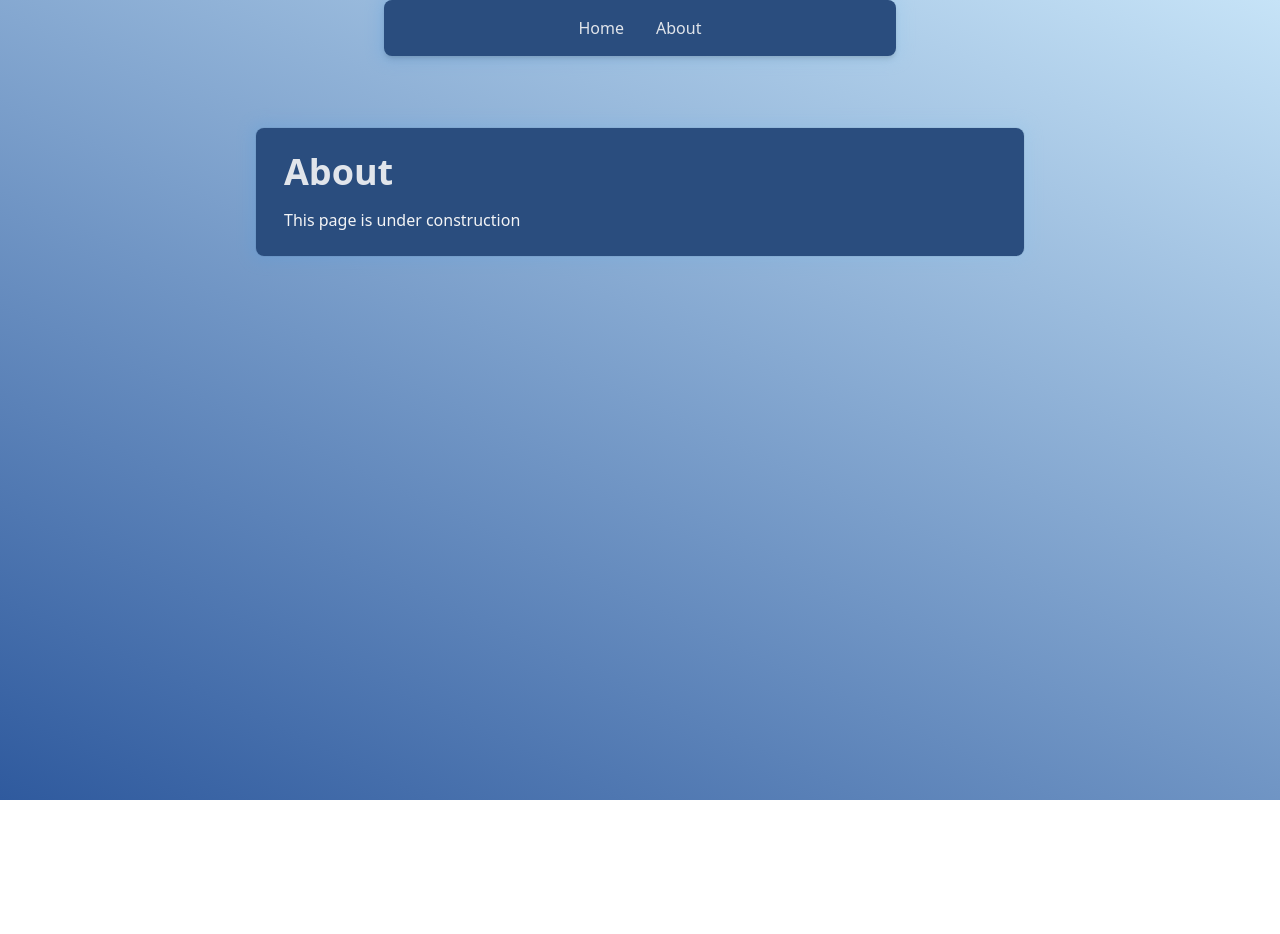
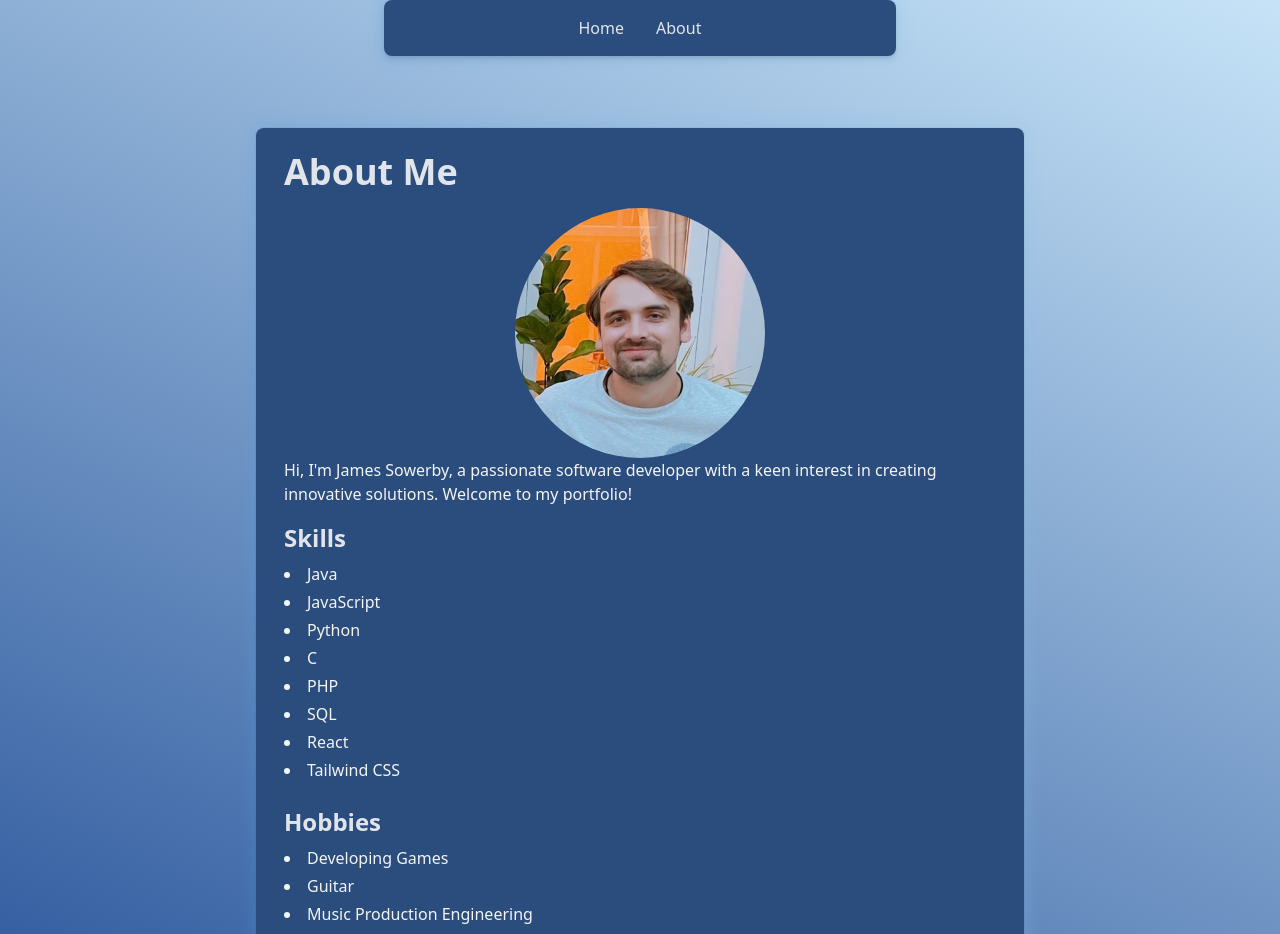
Before and after one commit to JimzSnowby/snowby-blog, a React (Vite) app: page /snowby-blog/about in a window 1280 px wide. Shown: the top 934 px of the page. Before the commit the page ends 800 px from the top, so only its background shows below. Built offline with nearby package versions, Linux system fonts and the light colour scheme.

Commit message:
Progressed About page

```diff
--- a/src/pages/About.jsx
+++ b/src/pages/About.jsx
@@ -1,3 +1,5 @@
+import ProfilePic from "../assets/ProfilePic.jpg";
+
 /**
  * About page
  *
@@ -6,6 +8,24 @@
  * @author James Sowerby
  */
 function About() {
+  const skills = [
+      "Java",
+      "JavaScript",
+      "Python",
+      "C",
+      "PHP",
+      "SQL",
+      "React",
+      "Tailwind CSS",
+  ];
+
+  const hobbies = [
+      "Developing Games",
+      "Guitar",
+      "Music Production Engineering",
+      "Traveling",
+  ];
+
   return (
       <div className="flex flex-col items-center">
           {/* Glowing border with scale effect */}
@@ -14,8 +34,38 @@ function About() {
 
               {/* Main content with padding and scale effect */}
               <div className="relative px-7 py-6 bg-malibu-900 ring-1 ring-gray-900/5 rounded-lg transition-transform transform group-hover:scale-105 duration-500 z-10">
-            <h1 className="text-4xl font-bold mb-4 text-cobalt-blue-text">About</h1>
-            <p className="text-gray-100">This page is under construction</p>
+                  <h1 className="text-4xl font-bold mb-4 text-cobalt-blue-text">About Me</h1>
+                  <div className="flex justify-center items-center">
+                    {/* Image */}
+                    <img
+                      src={ProfilePic}
+                      alt="Profile Picture"
+                      className="w-[250px] h-[250px] rounded-full"
+                    />
+                  </div>
+                  <p className="text-gray-100 mb-4">
+                      Hi, I'm James Sowerby, a passionate software developer with a keen interest in creating innovative solutions. Welcome to my portfolio!
+                  </p>
+
+                  {/* Skills Section */}
+                  <section className="mb-6">
+                      <h2 className="text-2xl font-semibold text-cobalt-blue-text mb-2">Skills</h2>
+                      <ul className="list-disc list-inside text-gray-100 space-y-1">
+                          {skills.map((skill, index) => (
+                              <li key={index}>{skill}</li>
+                          ))}
+                      </ul>
+                  </section>
+
+                  {/* Hobbies Section */}
+                  <section>
+                      <h2 className="text-2xl font-semibold text-cobalt-blue-text mb-2">Hobbies</h2>
+                      <ul className="list-disc list-inside text-gray-100 space-y-1">
+                          {hobbies.map((hobby, index) => (
+                              <li key={index}>{hobby}</li>
+                          ))}
+                      </ul>
+                  </section>
               </div>
           </div>
       </div>
```
Also changed, not shown: src/posts/25-11-2024.md (added). Lines whose indentation alone changed are shown as unchanged.
